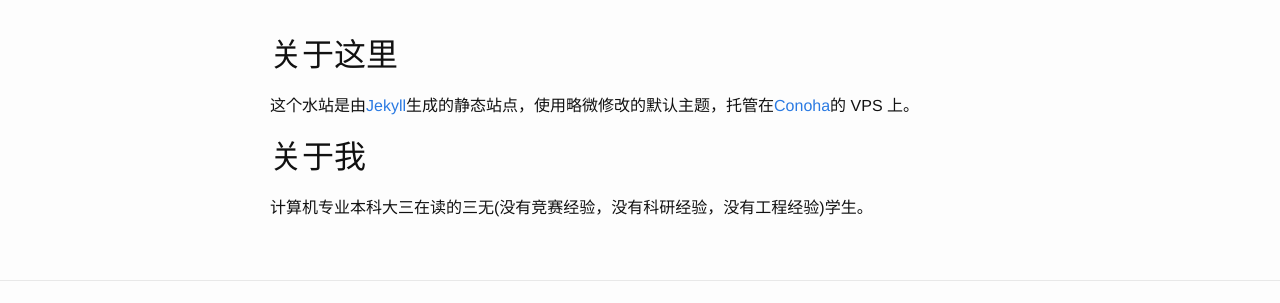
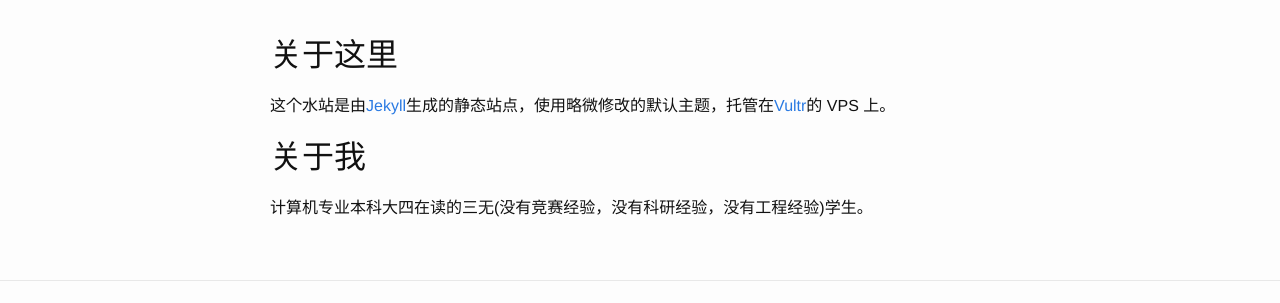
Before and after one commit to Wonicon/Wonicon.github.io, a Jekyll site: the page built from about.md, in a window 1280 px wide. Shown: the part 133-436 px from the top of the page. Built offline with Jekyll 4.4.1, drawn with Linux system fonts in a browser that asks for light colours; Markdown is read by kramdown in place of the engine named in the settings; comment, search, counter and statistics services are not loaded.

Commit message:
about.md edited online with Bitbucket

```diff
--- a/about.md
+++ b/about.md
@@ -6,8 +6,8 @@ permalink: /about.html
 
 ## 关于这里
 
-这个水站是由[Jekyll](http://jekyllrb.com)生成的静态站点，使用略微修改的默认主题，托管在[Conoha](https://www.conoha.jp)的 VPS 上。
+这个水站是由[Jekyll](http://jekyllrb.com)生成的静态站点，使用略微修改的默认主题，托管在[Vultr](https://www.vultr.com/)的 VPS 上。
 
 ## 关于我
 
-计算机专业本科大三在读的三无(没有竞赛经验，没有科研经验，没有工程经验)学生。
+计算机专业本科大四在读的三无(没有竞赛经验，没有科研经验，没有工程经验)学生。
```
